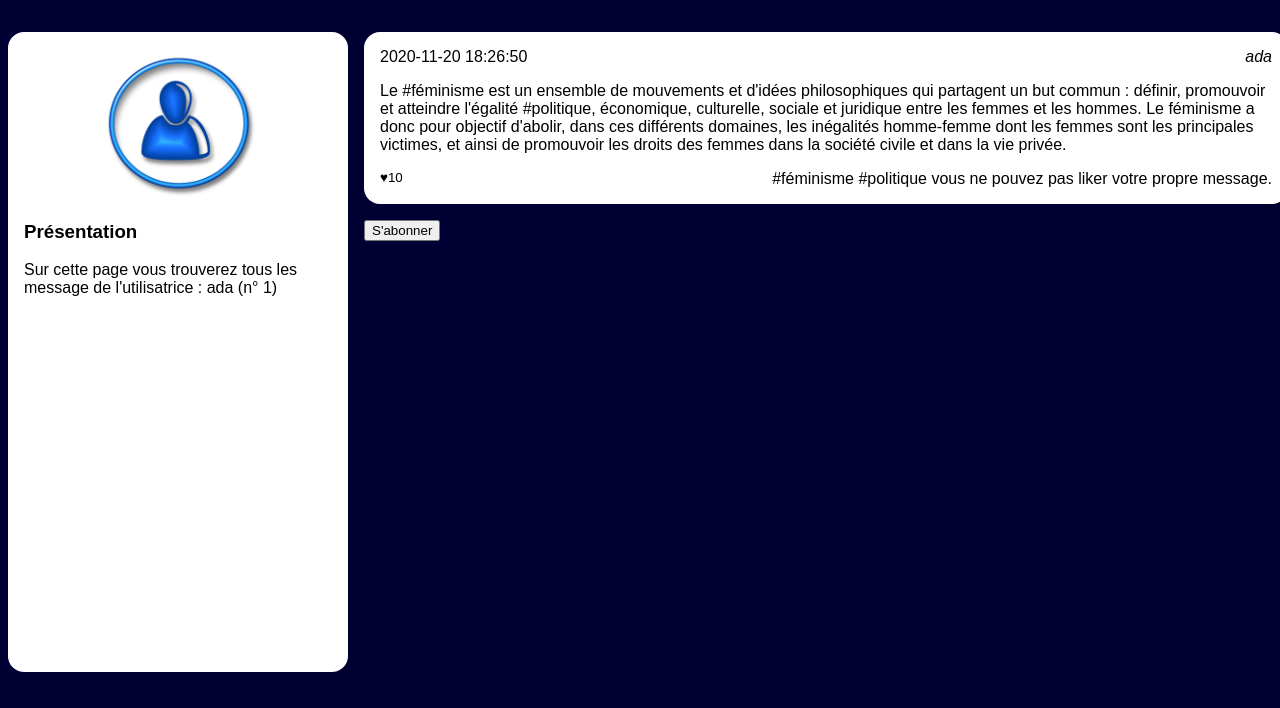
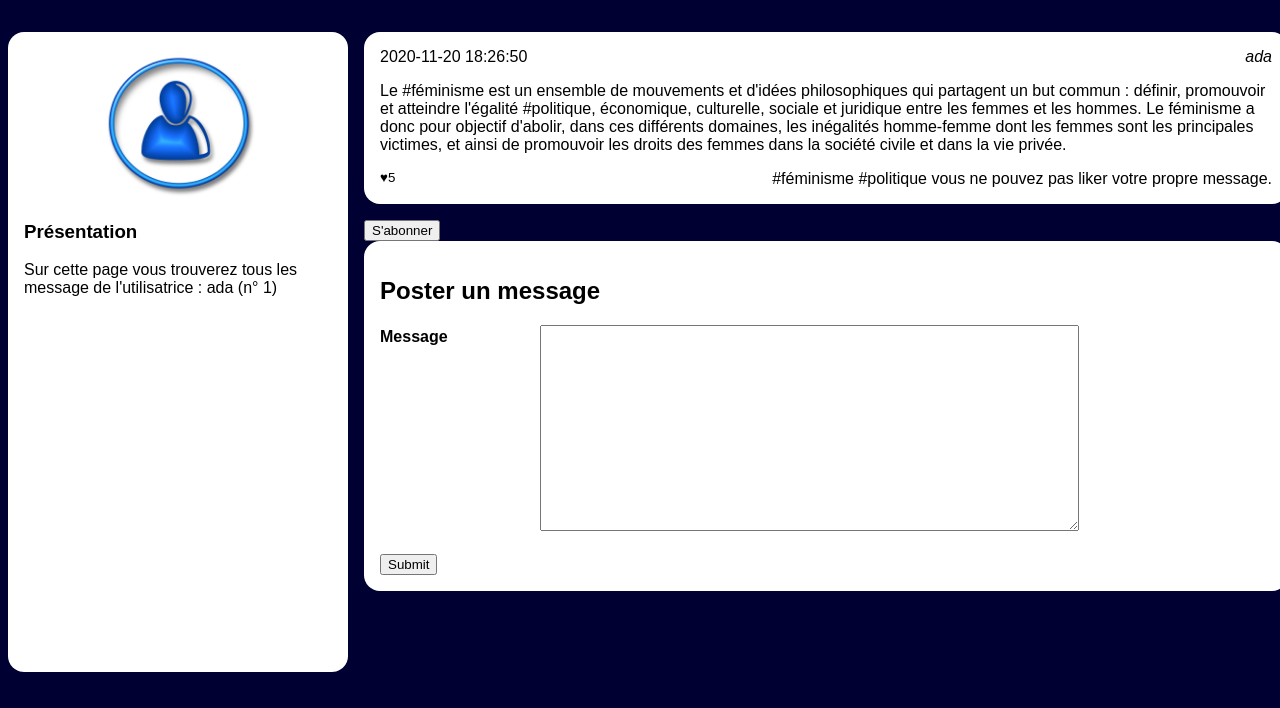
Before and after one commit to adatechschool/projet-collectif---reseau-social-php-canotho_reseausocial, a PHP site: page /wall.php?user_id=1 in a window 1280 px wide. Shown: the part 92-800 px from the top of the page. Run offline with PHP 8.4, Linux system fonts and the light colour scheme; a user stored in the database is signed in; data comes from the database, SQL or seed files in the repository.

Commit message:
post from wall by user

```diff
--- a/Niveau1/wall.php
+++ b/Niveau1/wall.php
@@ -58,7 +58,7 @@
                  */
                 $laQuestionEnSql = "
                     SELECT posts.id, posts.content, posts.created, users.alias as author_name, posts.user_id,
-                    COUNT(likes.id) as like_number, GROUP_CONCAT(DISTINCT tags.label) AS taglist
+                    COUNT(DISTINCT likes.id) as like_number, GROUP_CONCAT(DISTINCT tags.label) AS taglist
                     FROM posts
                     JOIN users ON  users.id=posts.user_id
                     LEFT JOIN posts_tags ON posts.id = posts_tags.post_id
@@ -115,13 +115,68 @@
                             echo "ok ça roule";
                         }
                     }
+                ?>
+
+                <!-- Formulaire follow -->
+
+                <form  method="post">
+                    <button name="follow">S'abonner</button>
+                </form>
+                <article>
+                    <h2>Poster un message</h2>
+                    <?php
+                    /**
+                     * BD
+                     */
+                    include("dataBaseRequest.php");
+
+                    $enCoursDeTraitement = isset($_POST['message']);
+                    if ($enCoursDeTraitement)
+                    {
+                        // on ne fait ce qui suit que si un formulaire a été soumis.
+                        // Etape 2: récupérer ce qu'il y a dans le formulaire @todo: c'est là que votre travaille se situe
+                        // observez le résultat de cette ligne de débug (vous l'effacerez ensuite)
+                        echo "<pre>" . print_r($_POST, 1) . "</pre>";
+                        // et complétez le code ci dessous en remplaçant les ???
+                        $authorId = $userId;
+                        $postContent = $_POST['message'];
+
+
+                        //Etape 3 : Petite sécurité
+                        // pour éviter les injection sql : https://www.w3schools.com/sql/sql_injection.asp
+                        $authorId = intval($mysqli->real_escape_string($authorId));
+                        $postContent = $mysqli->real_escape_string($postContent);
+                        //Etape 4 : construction de la requete
+                        $lInstructionSql = "INSERT INTO posts "
+                                . "(id, user_id, content, created, parent_id) "
+                                . "VALUES (NULL, "
+                                . $authorId . ", "
+                                . "'" . $postContent . "', "
+                                . "NOW(), "
+                                . "NULL);"
+                                ;
+                        echo $lInstructionSql;
+                        // Etape 5 : execution
+                        $ok = $mysqli->query($lInstructionSql);
+                        if ( ! $ok)
+                        {
+                            echo "Impossible d'ajouter le message: " . $mysqli->error;
+                        } else
+                        {
+                            echo "Message posté en tant que :" . $authorId;
+                        }
+                    }
                     ?>
-
-                    <!-- Formulaire follow -->
-                    <form  method="post">
-                        <button name="follow">S'abonner</button>
-
+                    <form action="wall.php?user_id=<?php echo $_GET['user_id'] ?>" method="post">
+                        <input type='hidden' name='???' value='achanger'>
+                        <dl>
+                            <dt><label for='message'>Message</label></dt>
+                            <dd><textarea name='message'></textarea></dd>
+                        </dl>
+                        <input type='submit'>
                     </form>
+                </article>
+            </main>
 
 
 
```
